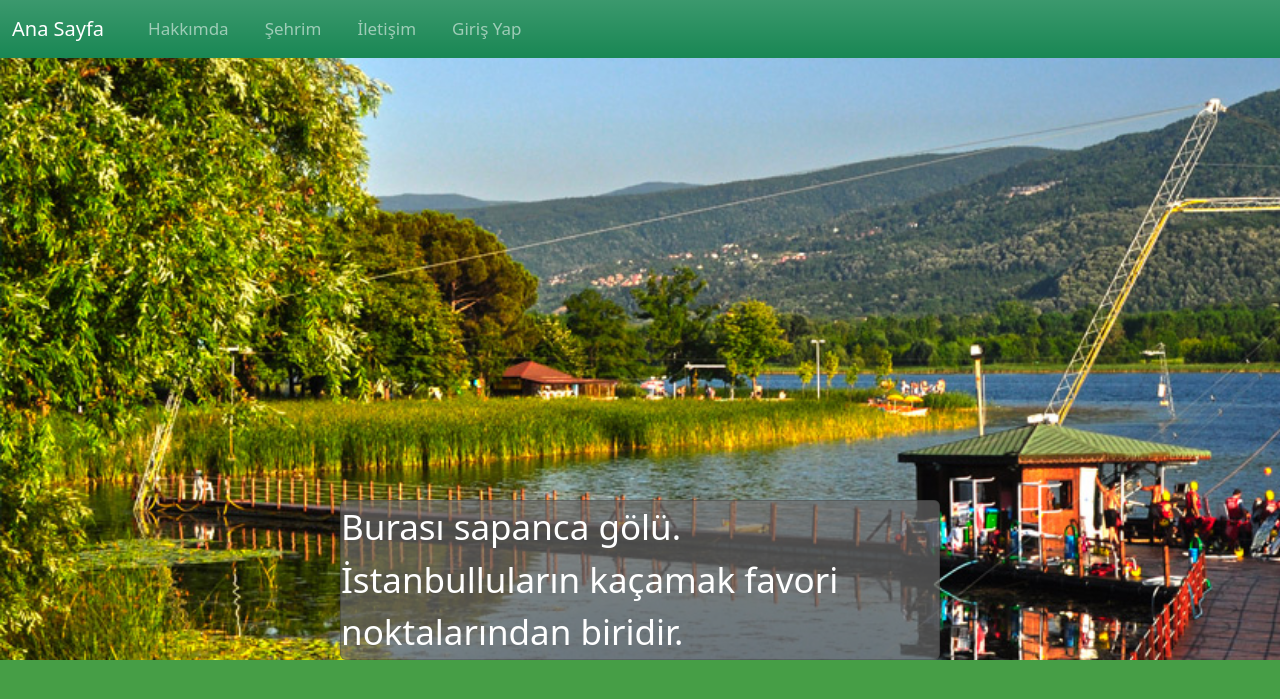
After one commit to emin4454/WebOdev2023, a PHP site: page /sapanca.html in a window 1280 px wide. The commit adds this page. Shown: the top 699 px of the page. Run offline with PHP 8.4, Linux system fonts and the light colour scheme.

Commit message:
sonUpdate

```diff
--- a/ben.html
+++ b/ben.html
@@ -7,6 +7,7 @@
     <link href="https://cdn.jsdelivr.net/npm/bootstrap@5.3.0-alpha3/dist/css/bootstrap.min.css" rel="stylesheet" integrity="sha384-KK94CHFLLe+nY2dmCWGMq91rCGa5gtU4mk92HdvYe+M/SXH301p5ILy+dN9+nJOZ" crossorigin="anonymous">
 
     <link rel="stylesheet" href="css/style.css">
+    <link rel="stylesheet" href="css/style2.css">
 
   </head>
 
@@ -83,7 +84,7 @@
 
             <div class="container-fluid benContainer benContainerLast">
                 <div class="card">
-                    <a class="nav-link text-center"href="ilgiAlanlarim.html">Daha fazla ilgi alanlarım için</a>
+                    <a class="nav-link text-center"href="ilgialanlarim.html">Daha fazla ilgi alanlarım için</a>
                 </div>
             </div>
 
--- a/css/style2.css
+++ b/css/style2.css
@@ -59,3 +59,55 @@
     background-color: rgb(166, 166, 167);
     background-size: cover;
 }
+
+.sapancaBody{
+    background-image: url(../sehrimFotograflar/sapanca.jpg);
+    background-size :cover ;
+    background-repeat: no-repeat;
+    background-color: rgb(70, 158, 70);
+}
+.sapancaContainer{
+    margin-top: 500px;
+    display: flex;
+    justify-content: center;
+}
+.sapancaContainer .card{
+    width: 600px;
+    font-size: 35px;
+    background-color: rgba(105, 105, 105, 0.685);
+    color: white;
+}
+
+.poyrazlarBody{
+    background-image: url(../sehrimFotograflar/poyrazlar.webp);
+    background-size :cover ;
+    background-repeat: no-repeat;
+    background-color: rgb(70, 158, 70);
+}
+
+.sakaryaMuzesiBody{
+    background-image: url(../sehrimFotograflar/sakaryaMuzesi.jpg);
+    background-size :cover ;
+    background-repeat: no-repeat;
+    background-color: rgb(70, 158, 70);
+}
+
+.kartepeBody{
+    background-image: url(../sehrimFotograflar/kartepe.jpg);
+    background-size :cover ;
+    background-repeat: no-repeat;
+    background-color: rgb(70, 158, 70);
+}
+
+.kartepeContainer{
+    margin-top: 500px;
+    display: flex;
+    justify-content: center;
+}
+
+.kartepeContainer .card{
+    width: 600px;
+    font-size: 35px;
+    background-color: rgba(9, 8, 8, 0.685);
+    color: white;
+}
--- a/index.html
+++ b/index.html
@@ -7,6 +7,7 @@
     <link href="https://cdn.jsdelivr.net/npm/bootstrap@5.3.0-alpha3/dist/css/bootstrap.min.css" rel="stylesheet" integrity="sha384-KK94CHFLLe+nY2dmCWGMq91rCGa5gtU4mk92HdvYe+M/SXH301p5ILy+dN9+nJOZ" crossorigin="anonymous">
 
     <link rel="stylesheet" href="css/style.css">
+    <link rel="stylesheet" href="css/style2.css">
 
   </head>
 
--- /dev/null
+++ b/sapanca.html
@@ -0,0 +1,46 @@
+<!doctype html>
+<html lang="en">
+  <head>
+    <meta charset="utf-8">
+    <meta name="viewport" content="width=device-width, initial-scale=1">
+    <title>Sapanca</title>
+    <link href="https://cdn.jsdelivr.net/npm/bootstrap@5.3.0-alpha3/dist/css/bootstrap.min.css" rel="stylesheet" integrity="sha384-KK94CHFLLe+nY2dmCWGMq91rCGa5gtU4mk92HdvYe+M/SXH301p5ILy+dN9+nJOZ" crossorigin="anonymous">
+
+    <link rel="stylesheet" href="css/style.css">
+    <link rel="stylesheet" href="css/style2.css">
+
+  </head>
+
+
+  <body class="sapancaBody">
+
+        <nav class="navbar navbar-expand-lg bg-success bg-gradient fixed-top" data-bs-theme="dark" id="sehrimNav">
+            <div class="container-fluid">
+              <a class="navbar-brand" href="index.html">Ana Sayfa</a>
+              <div class="collapse navbar-collapse" id="navbarNav">
+                <ul class="navbar-nav">
+                  <li class="nav-item">
+                    <a class="nav-link" href="ben.html">Hakkımda</a>
+                  </li>
+                  <li class="nav-item">
+                    <a class="nav-link" href="sehrim.html">Şehrim</a>
+                  </li>
+                  <li class="nav-item">
+                    <a class="nav-link" href="iletisim.html">İletişim</a>
+                  </li>
+                  <li class="nav-item">
+                    <a class="nav-link" href="giris.html">Giriş Yap</a>
+                  </li>
+                </ul>
+              </div>
+            </div>
+          </nav>
+
+          <div class="container-fluid sapancaContainer">
+            <div class="card">
+                <p class="card-text align-items-center">
+                    Burası sapanca gölü.<br>İstanbulluların kaçamak favori noktalarından biridir.
+                </p>
+            </div>
+
+          </div>
--- a/sehrim.html
+++ b/sehrim.html
@@ -7,7 +7,7 @@
     <link href="https://cdn.jsdelivr.net/npm/bootstrap@5.3.0-alpha3/dist/css/bootstrap.min.css" rel="stylesheet" integrity="sha384-KK94CHFLLe+nY2dmCWGMq91rCGa5gtU4mk92HdvYe+M/SXH301p5ILy+dN9+nJOZ" crossorigin="anonymous">
 
     <link rel="stylesheet" href="css/style.css">
-
+    <link rel="stylesheet" href="css/style2.css">
   </head>
 
 
@@ -61,7 +61,7 @@
               <div class="carousel-item">
                 <img src="sehrimFotograflar/sakaryaMuzesi.jpg" class="d-block w-100" >
                 <div class="carousel-caption d-none d-md-block">
-                    <a class="nav-link" href="sMuze.html">Sakarya Müzesi</a>
+                    <a class="nav-link" href="sakaryaMuzesi.html">Sakarya Müzesi</a>
                     <br>        <br>
                 </div>
               </div>
```
Also changed, not shown: kartepe.html (added, +46 -0 lines), poyrazlar.html (added, +46 -0 lines), sakaryaMuzesi.html (added, +46 -0 lines).
